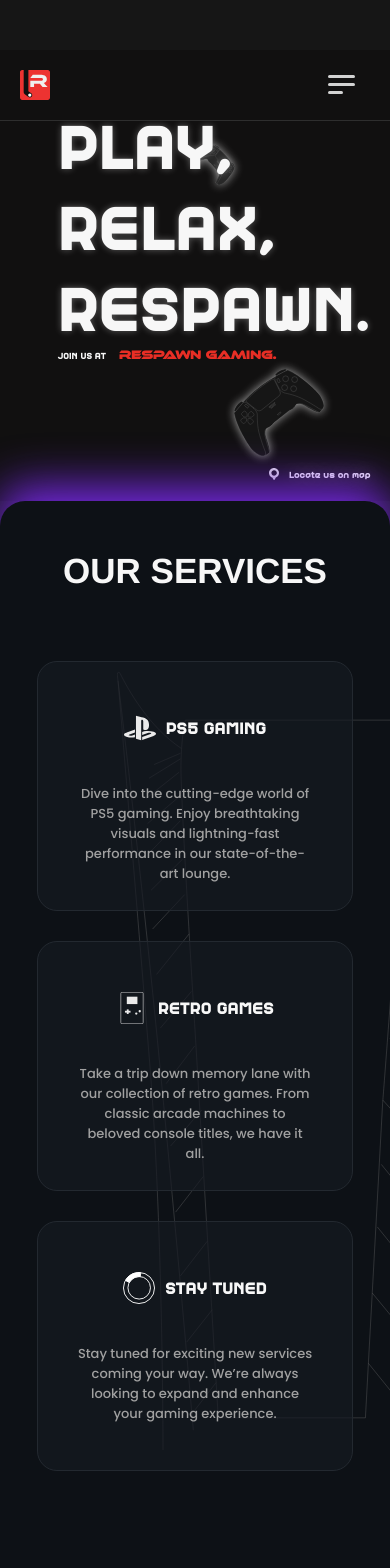
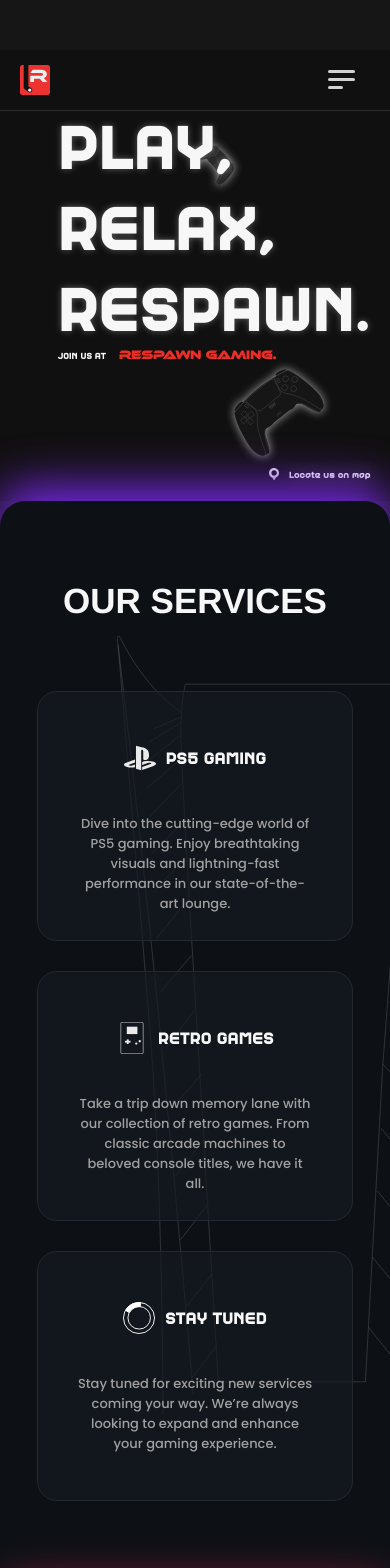
Before and after one commit to Akshay-Mario/respawn-gaming, a Next.js app: page / in a window 390 px wide. Shown: the top 1568 px of the page. Built offline with nearby package versions, Linux system fonts and the light colour scheme.

Commit message:
styling chnages

```diff
--- a/app/components/landing-component/landing-page.module.scss
+++ b/app/components/landing-component/landing-page.module.scss
@@ -2,7 +2,7 @@
     position: fixed;
     z-index: 10;
     background-color: var(--background-color-dark1);
-    padding: 10px 20px;
+    padding: 5px 20px;
     display: flex;
     flex-direction: column;
     width: 100dvw;
@@ -447,6 +447,7 @@
 
 
     h1 {
+        padding-top: 30px;
         font-size: 45px;
         font-family: var(--font-Helvetica);
 
@@ -497,7 +498,7 @@
         background-position: 300% 40%;
         background-size: 90%;
         margin-bottom: 10px;
-        padding-bottom: 200px;
+        padding-bottom: 80px;
         padding-top: 50px;
         margin-bottom: -10px;
         // padding-bottom: 750px;
@@ -536,7 +537,7 @@
         background-position: 150% 40%;
         background-size: 60%;
         // margin-bottom: 10px;
-        padding-bottom: 200px;
+        padding-bottom: 70px;
 
         h1 {
             font-size: 35px;
```
